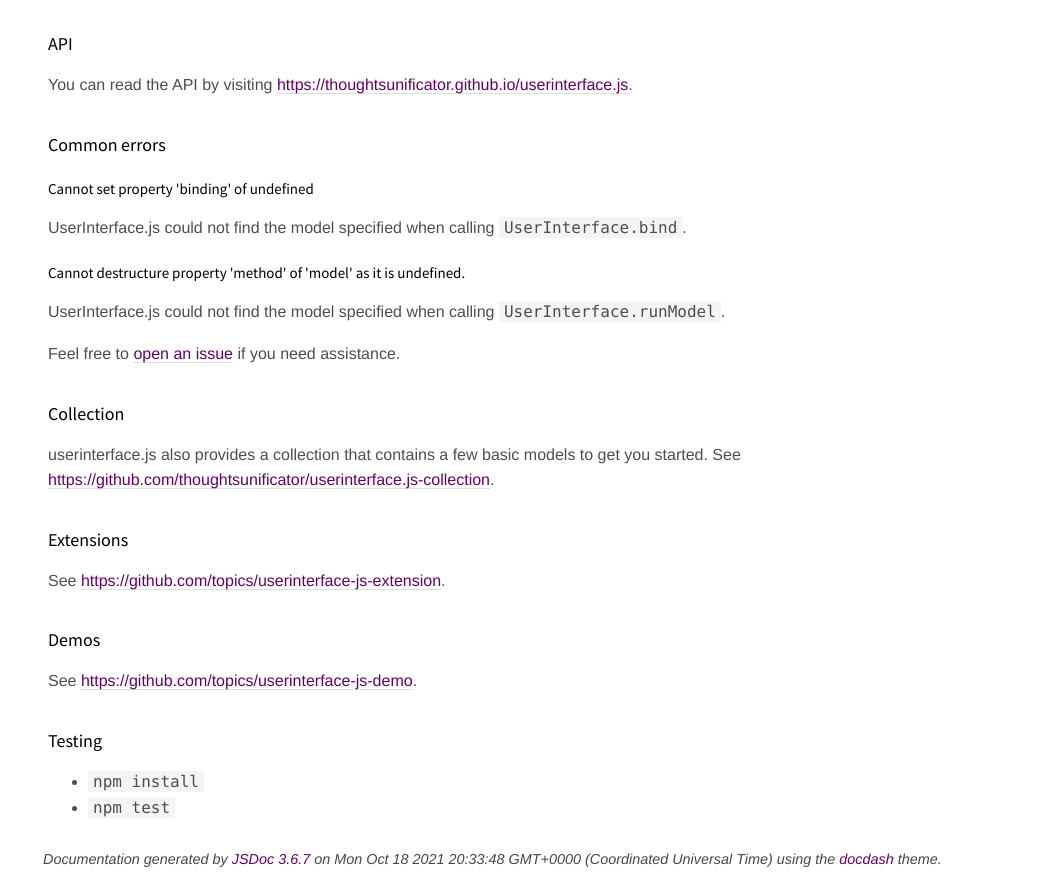
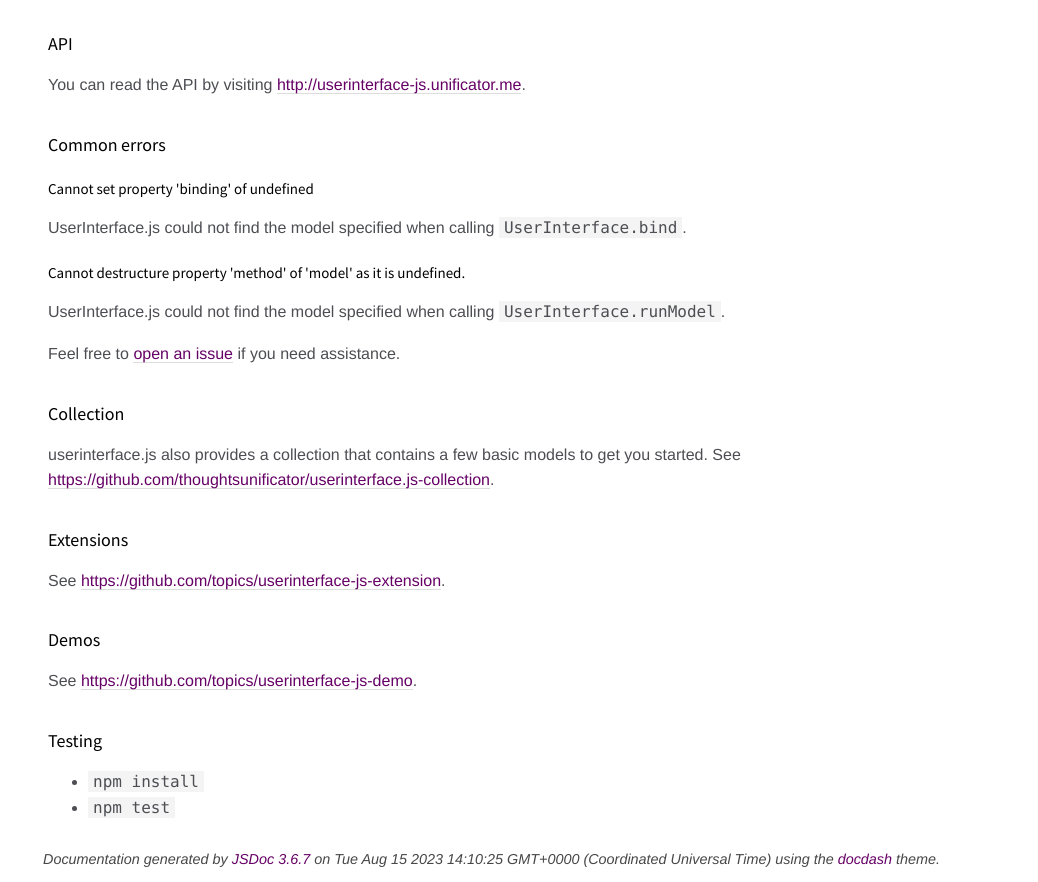
Before and after one commit to thoughtsunificator/userinterface.js, a plain HTML site: page index.html in a window 1280 px wide. Shown: the part 5899-6781 px from the top of the page, without its empty margins (242-1280 px from the left). Drawn offline with Linux system fonts and the light colour scheme.

Commit message:
Update gh-pages to output generated at 19945c8

```diff
--- a/index.html
+++ b/index.html
@@ -277,7 +277,7 @@ UserInterface.runModel(&quot;anotherModel&quot;, { parentNode: document.body, bi
 })
 </code></pre>
 <h2 id="api">API</h2>
-<p>You can read the API by visiting <a href="https://thoughtsunificator.github.io/userinterface.js">https://thoughtsunificator.github.io/userinterface.js</a>.</p>
+<p>You can read the API by visiting <a href="http://userinterface-js.unificator.me">http://userinterface-js.unificator.me</a>.</p>
 <h2 id="common-errors">Common errors</h2>
 <h3 id="cannot-set-property-'binding'-of-undefined">Cannot set property 'binding' of undefined</h3>
 <p>UserInterface.js could not find the model specified when calling <code>UserInterface.bind</code>.</p>
@@ -309,7 +309,7 @@ UserInterface.runModel(&quot;anotherModel&quot;, { parentNode: document.body, bi
 <br class="clear">
 
 <footer>
-    Documentation generated by <a href="https://github.com/jsdoc3/jsdoc">JSDoc 3.6.7</a> on Mon Oct 18 2021 20:33:48 GMT+0000 (Coordinated Universal Time) using the <a href="https://github.com/clenemt/docdash">docdash</a> theme.
+    Documentation generated by <a href="https://github.com/jsdoc3/jsdoc">JSDoc 3.6.7</a> on Tue Aug 15 2023 14:10:25 GMT+0000 (Coordinated Universal Time) using the <a href="https://github.com/clenemt/docdash">docdash</a> theme.
 </footer>
 
 <script>prettyPrint();</script>
```
Also changed, not shown: global.html (+1 -1 lines), userinterface.js.html (+1 -1 lines), 1 other file.
